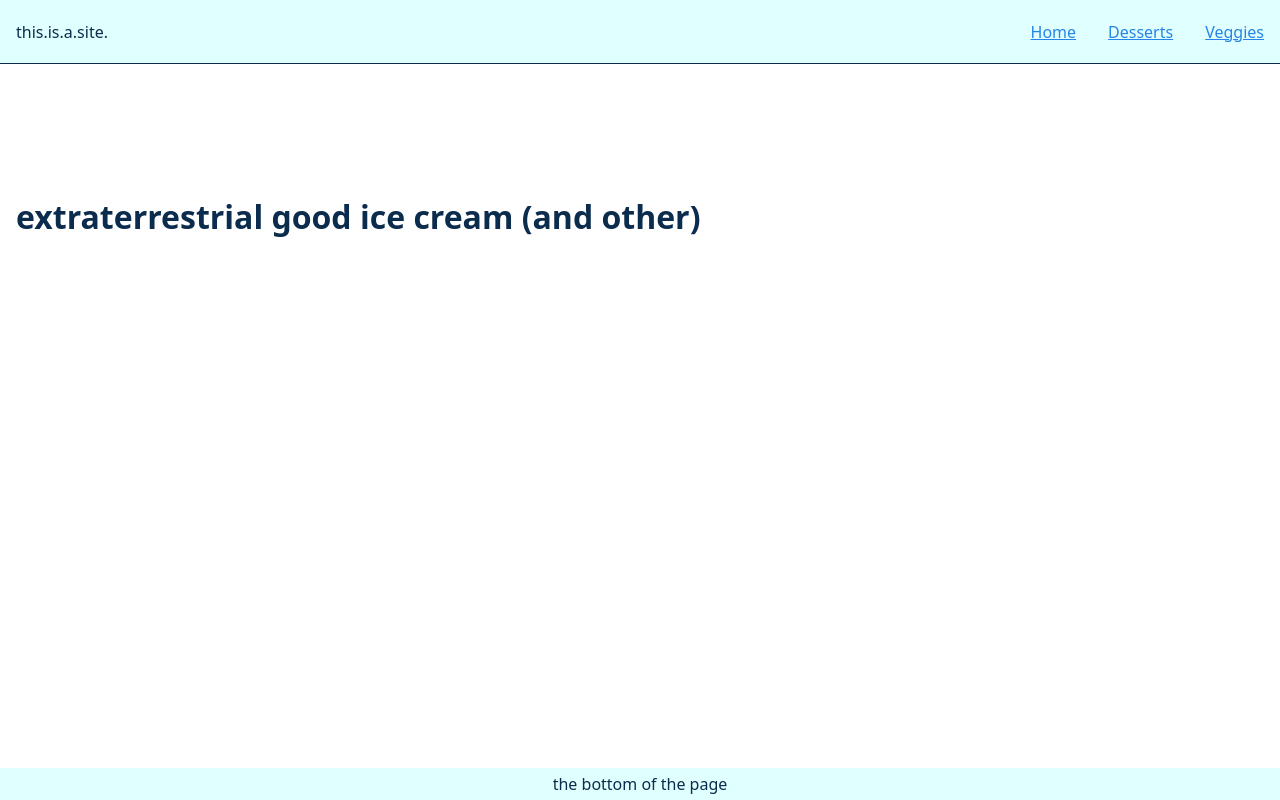
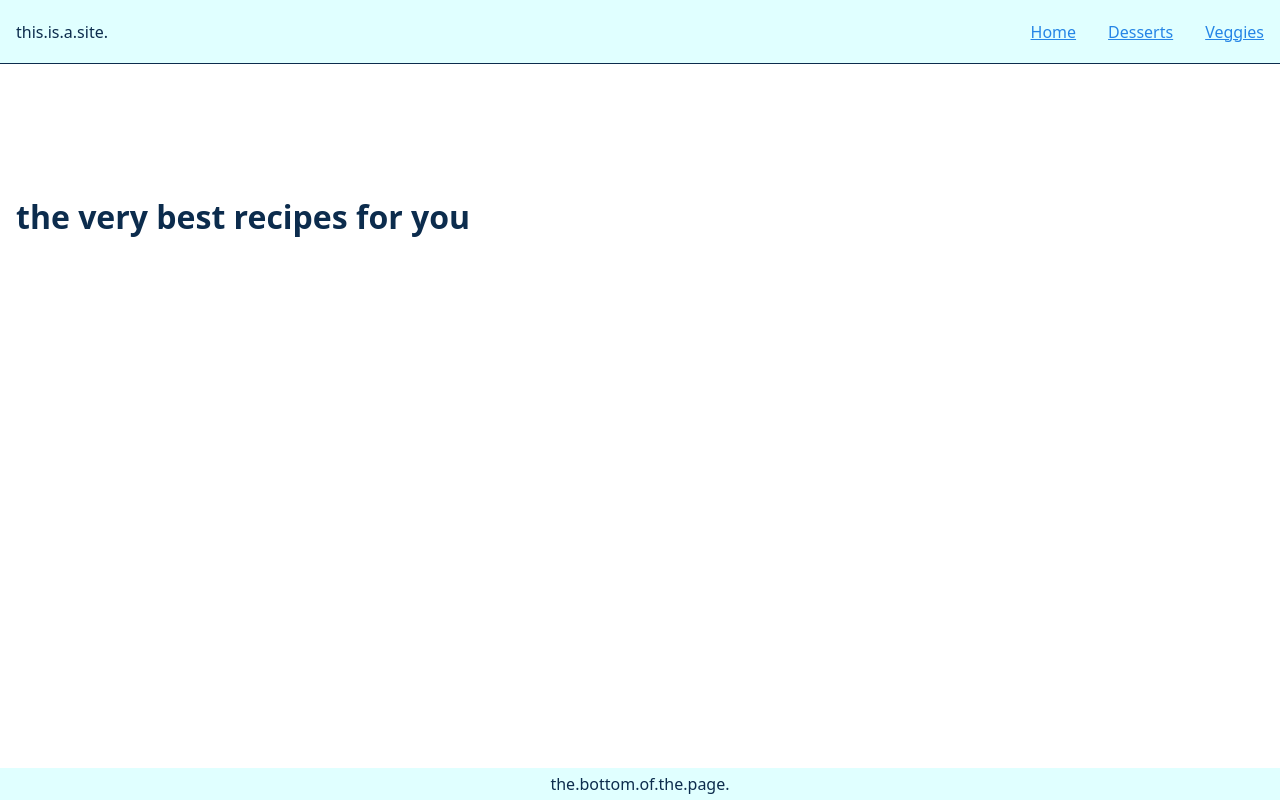
Before and after one commit to WilhelmAlfke/recipes-app, a Next.js app: page / in a window 1280 px wide. Built offline with nearby package versions, Linux system fonts and the light colour scheme; a web font is replaced by a local one.

Commit message:
change font size subtitles

```diff
--- a/components/Footer/index.js
+++ b/components/Footer/index.js
@@ -3,7 +3,7 @@ import styled from "styled-components";
 export default function Footer() {
   return (
     <FooterBackground>
-      <p>the bottom of the page</p>
+      <p>the.bottom.of.the.page.</p>
     </FooterBackground>
   );
 }
@@ -20,6 +20,6 @@ const FooterBackground = styled.div`
 `;
 
 const Bottomtext = styled.p`
-  font-size: 0.3rem;
+  font-size: 0.2rem;
   color: greenyellow;
 `;
--- a/pages/Dessert/index.js
+++ b/pages/Dessert/index.js
@@ -3,8 +3,8 @@ import Image from "next/image";
 export default function Dessert() {
   return (
     <>
-      <h1>dessert1 dessert2 dessert3</h1>
-      <p>cake</p>
+      <h1>desserts.</h1>
+      <p> blueberry cakelets with cream.</p>
       <Image
         src="https://unsplash.com/photos/surQ2mkZNxw/download?ixid=MnwxMjA3fDB8MXxzZWFyY2h8Mzd8fGRlc3NlcnR8ZW58MHwwfHx8MTY1OTMzNzk1NQ&force=true&w=2400"
         alt="some cake"
--- a/pages/Veggie/index.js
+++ b/pages/Veggie/index.js
@@ -4,8 +4,8 @@ import pizza from "/public/images/pizza.jpg";
 export default function Veggie() {
   return (
     <>
-      <h1>veggies veggies veggies</h1>
-      <p>Pizza</p>
+      <h1>veggies.</h1>
+      <p>pizza</p>
       <Image src={pizza} alt="Pizza Image" width={600} height={400} />
     </>
   );
--- a/pages/index.js
+++ b/pages/index.js
@@ -5,7 +5,7 @@ import Footer from "../components/Footer";
 export default function Home() {
   return (
     <div>
-      <Title>extraterrestrial good ice cream (and other)</Title>
+      <Title>the very best recipes for you</Title>
     </div>
   );
 }
@@ -21,5 +21,5 @@ const Title = styled.h1`
 
 const SubTitle = styled.p`
   font-style: bold;
-  font-size: 1rem;
+  font-size: 0.1rem;
 `;
```
